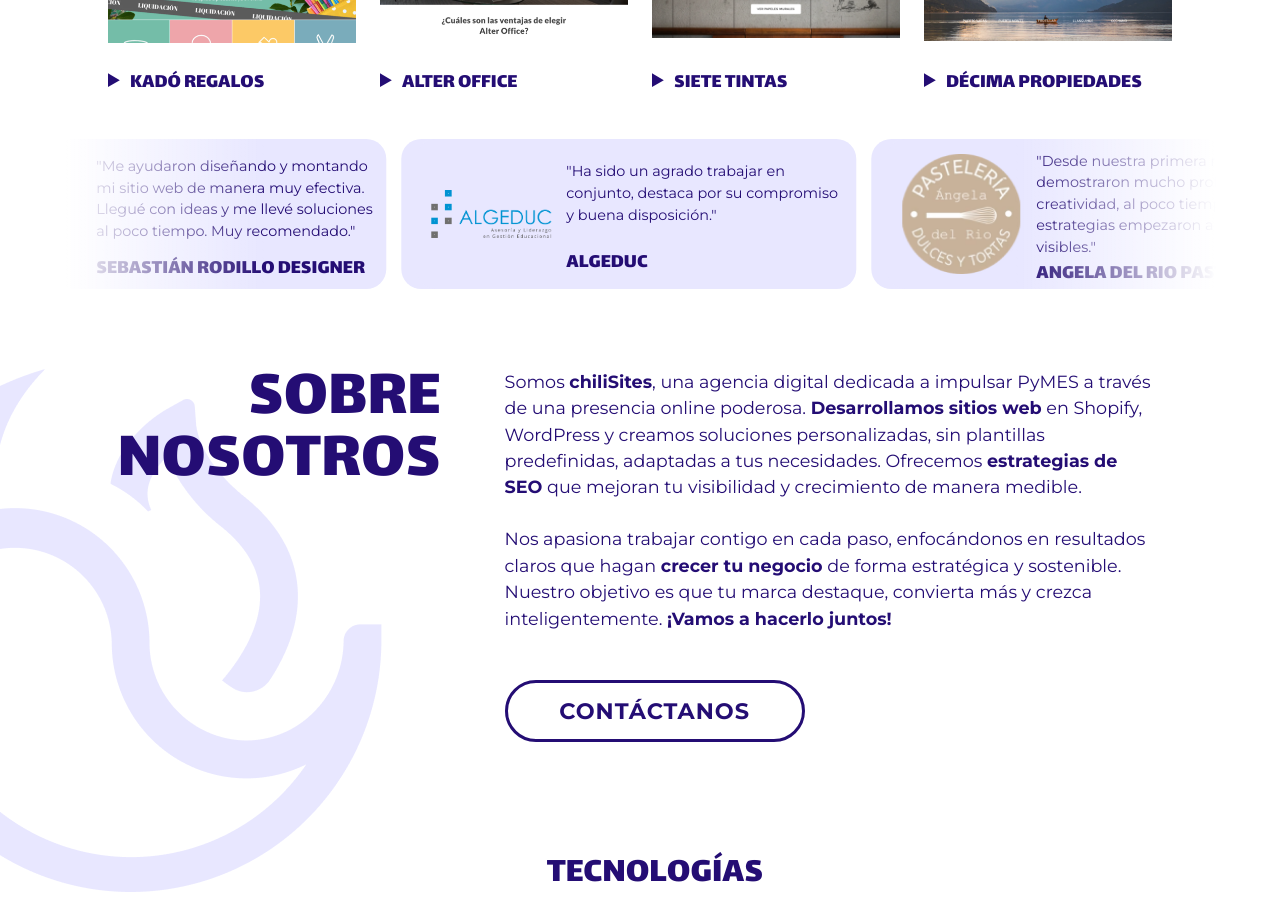
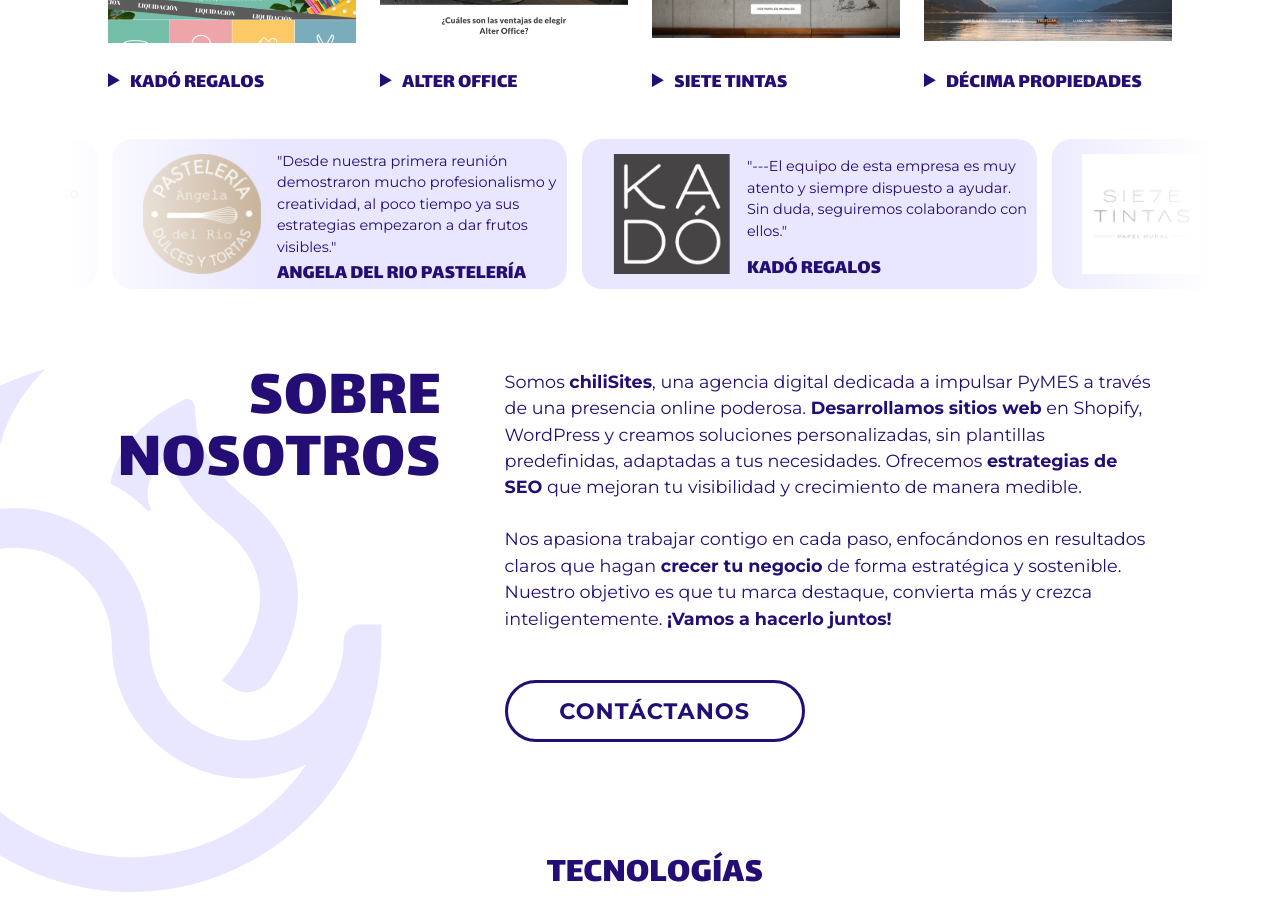
Before and after one commit to jrdelrio/chilisites-landing, a React (Create React App) app: page / in a window 1280 px wide. Shown: the part 1760-2667 px from the top of the page. Built offline with nearby package versions, Linux system fonts and the light colour scheme.

Commit message:
tiempo slider arreglado

```diff
--- a/src/styles/proyectos.css
+++ b/src/styles/proyectos.css
@@ -30,8 +30,8 @@
 
 .slide-track {
     display: flex;
-    animation: scroll 7s linear infinite;
-    -webkit-animation: scroll 7s linear infinite;
+    animation: scroll 40s linear infinite;
+    -webkit-animation: scroll 40s linear infinite;
     width: calc(470px * 12);
 
 }
```
